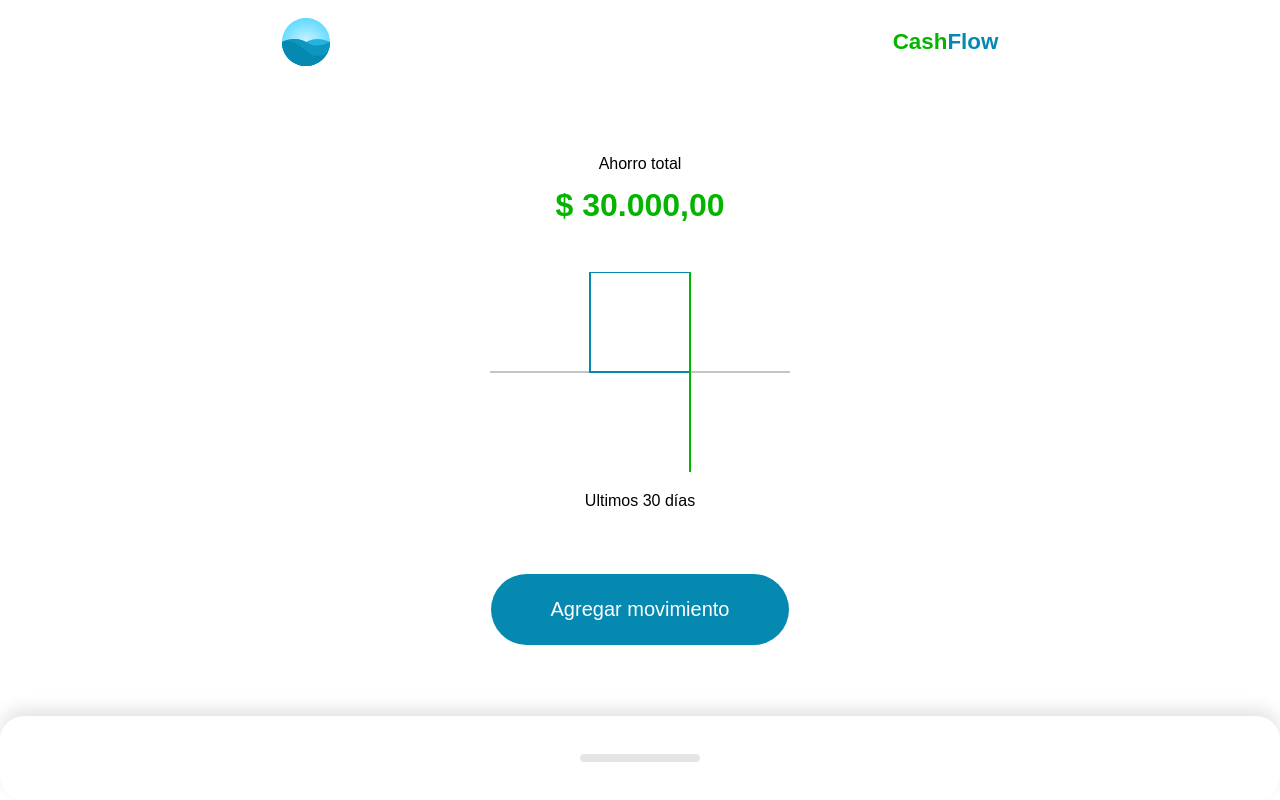
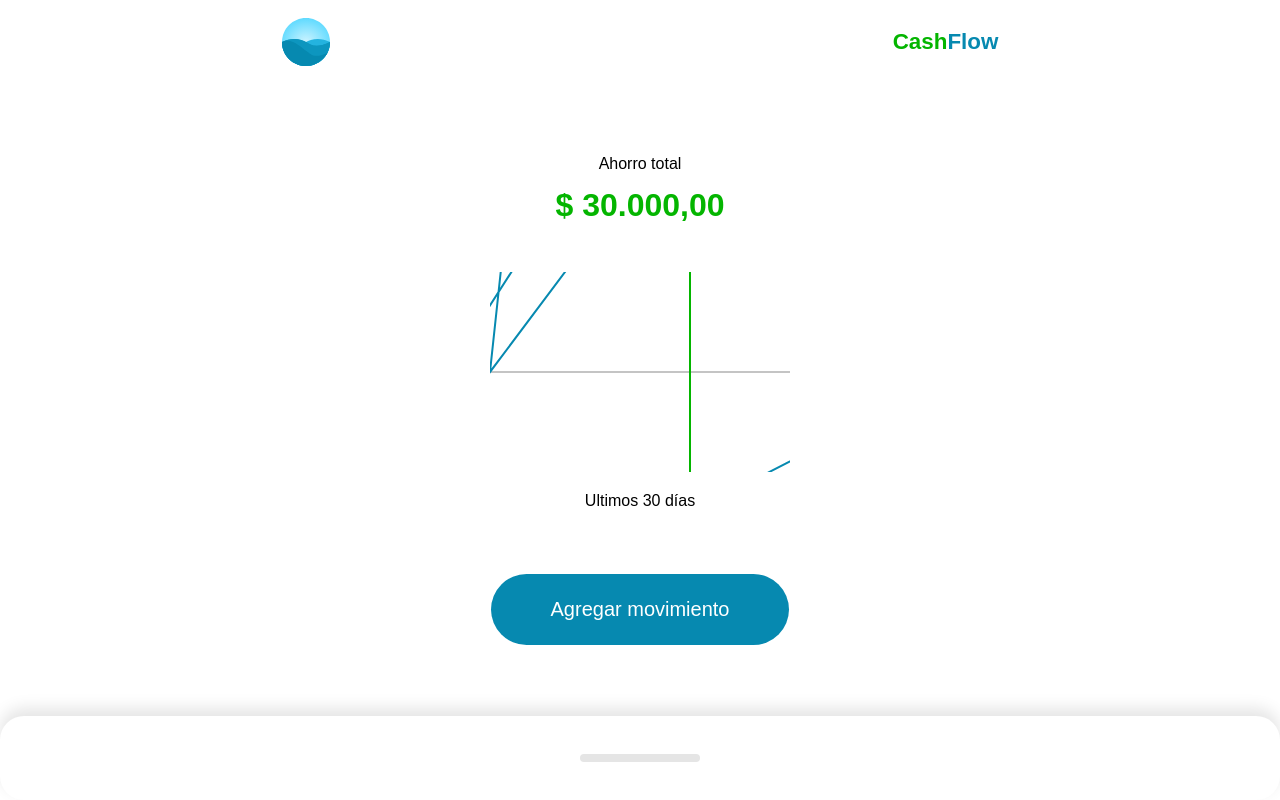
Before and after one commit to JhonDev365/cashflow, a Vue app: page / in a window 1280 px wide. Built offline with nearby package versions, Linux system fonts and the light colour scheme.

Commit message:
chart coords

```diff
--- a/src/components/Home.vue
+++ b/src/components/Home.vue
@@ -11,7 +11,8 @@
         :amount="amount"
       >
         <template #graphic>
-          <Graphic />
+          <!-- yapodemos traer el props amounts desde graphic -->
+          <Graphic :amounts="amounts" />
         </template>
         <template #action>
           <Action />
@@ -47,6 +48,7 @@ export default {
     return {
       label: null,
       amount: null,
+      amounts: [500, 200, -300, 250, -100, 0, 300],
       movements: [
         {
           id: 0,
--- a/src/components/Resume/Graphic.vue
+++ b/src/components/Resume/Graphic.vue
@@ -10,11 +10,13 @@
         y2="100"
       />
       <!-- en polyline (0,0)  es esq-sup-izq, (max,max) esq-inf-der -->
+      <!-- cremos una una funcion computada que trasforme
+      los montos en coord de px con los puntos -->
       <polyline
         fill="none"
         stroke="#0689b0"
         stroke-width="2"
-        points="100,0 100,100 200,100 200,0 100,0"
+        :points="points"
       />
       <line
         stroke="#04b500"
@@ -29,6 +31,40 @@
   </div>
 </template>
 
+<script setup>
+import { defineProps, toRefs, computed } from "vue";
+const props = defineProps({
+  //para que sa reactiva debe ser una funcion
+  amounts: {
+    type: Array,
+    default: () => [],
+  },
+});
+
+//para que sea reactivo usamos torefs
+//destrucutramos lavariable
+const { amounts } = toRefs(props);
+const amountToPixels = () => {
+  const min = Math.min(...amounts.value);
+  const max = Math.max(...amounts.value);
+  return `${min}, ${max}`;
+};
+//para convertir amounts que viene de Home en points debemos dividir la
+//grafica entre los montos, para el eje y ddebemos convertirlo para que
+//quepa dentro del esacio en pixeles de la grafica
+const points = computed(() => {
+  const total = amounts.value.length;
+
+  return Array(total)
+    .fill(100)
+    .reduce((points, amount, i) => {
+      const x = (300 / total) * (i + 1);
+      const y = amountToPixels(amount);
+      return `${points} ${x},${y}`;
+    }, "0, 100");
+});
+</script>
+
 <style scoped>
 svg {
   width: 100%;
```
